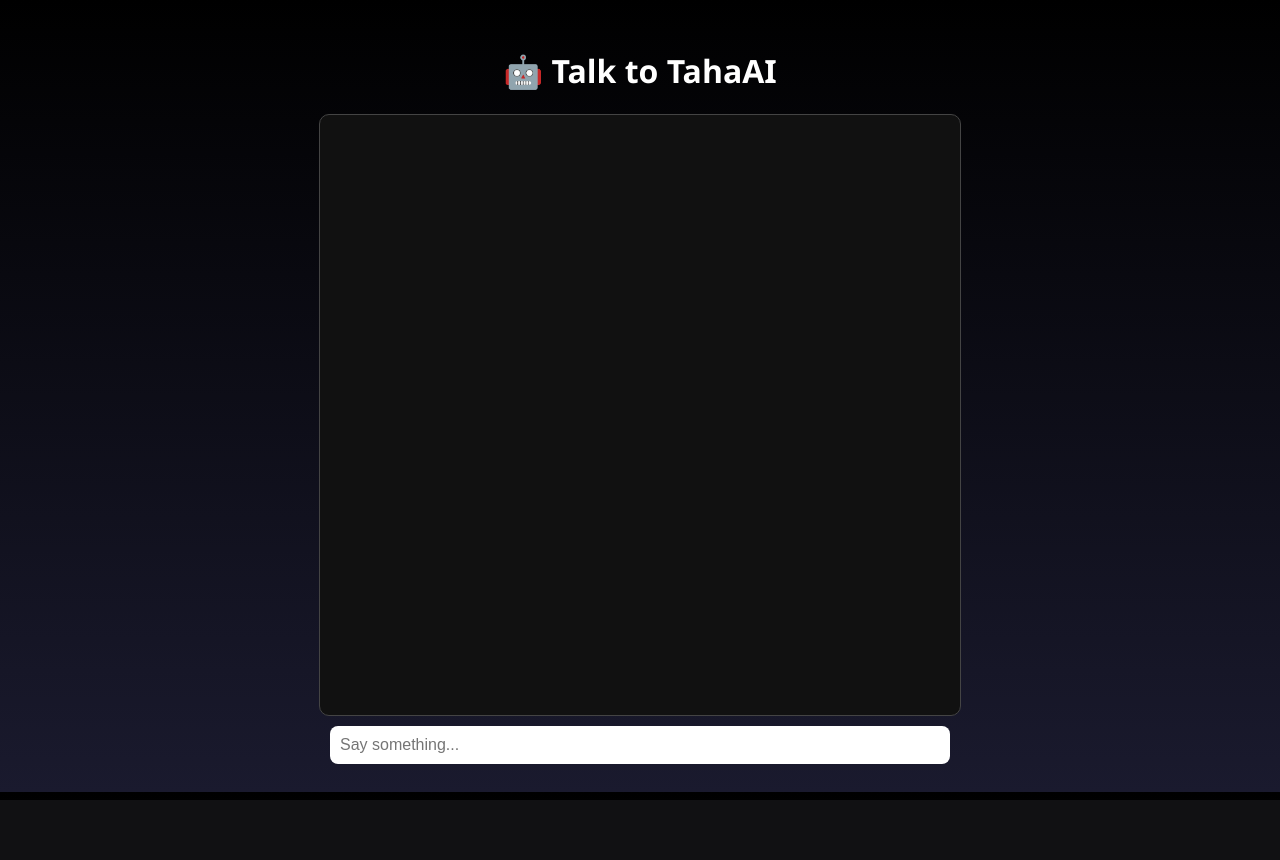
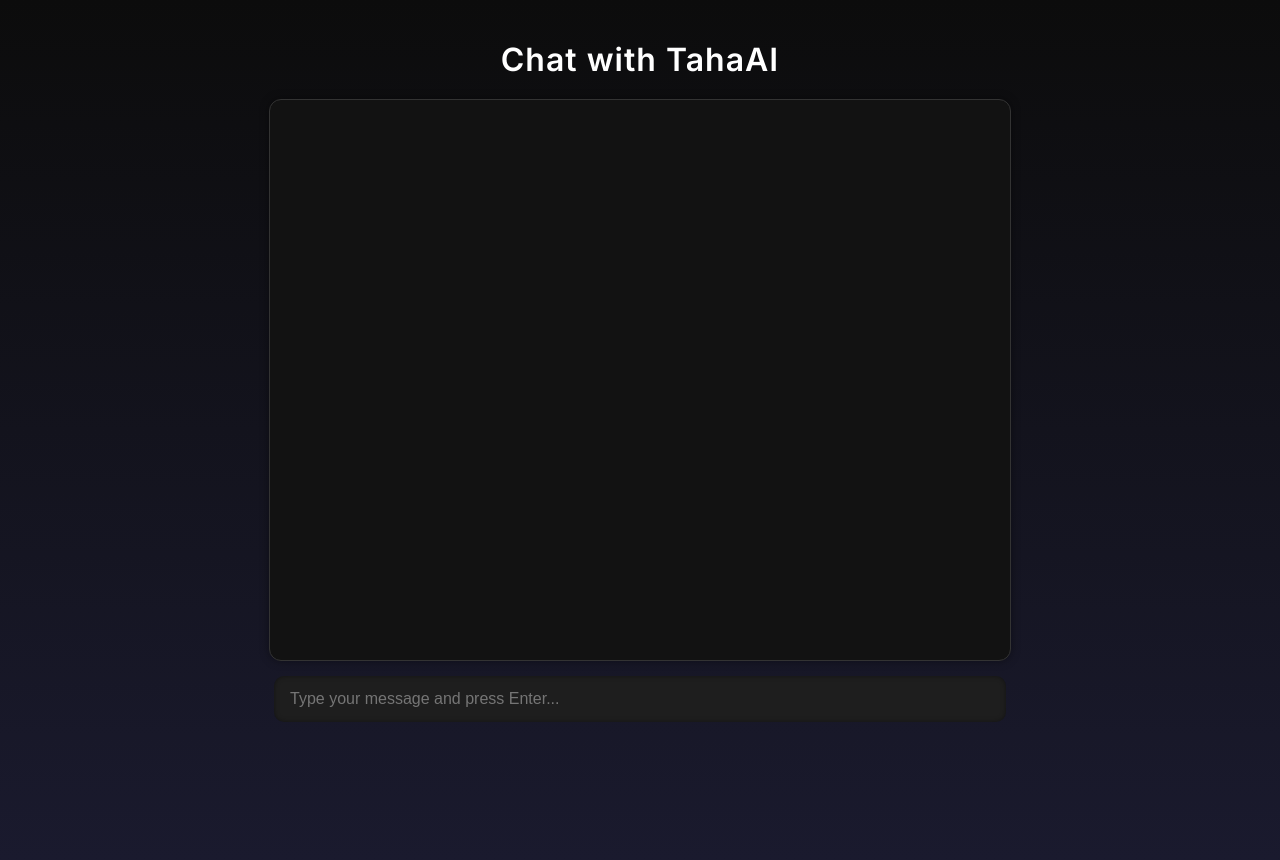
Before and after one commit to TahaBo04/AITaha, a Flask app: page / in a window 1280 px wide. Before the commit the page ends 800 px from the top, so only its background shows below. Run offline with Flask 3, Linux system fonts and the light colour scheme.

Commit message:
Update index.html

```diff
--- a/templates/index.html
+++ b/templates/index.html
@@ -1,58 +1,89 @@
 <!DOCTYPE html>
-<html>
+<html lang="en">
 <head>
+  <meta charset="UTF-8">
   <title>Chat with TahaAI</title>
+  <meta name="viewport" content="width=device-width, initial-scale=1.0" />
+  <link href="https://fonts.googleapis.com/css2?family=Inter:wght@400;600&display=swap" rel="stylesheet">
   <style>
     body {
-      background: linear-gradient(to bottom, #000000, #1a1a2e);
+      background: linear-gradient(to bottom, #0c0c0c, #1a1a2e);
       color: white;
-      font-family: 'Segoe UI', sans-serif;
+      font-family: 'Inter', sans-serif;
       display: flex;
       flex-direction: column;
       align-items: center;
-      padding: 20px;
+      padding: 30px 20px;
+      height: 100vh;
+      margin: 0;
+    }
+
+    h1 {
+      margin: 10px 0 20px;
+      font-size: 2rem;
+      font-weight: 600;
+      letter-spacing: 1px;
     }
 
     #chatbox {
       width: 100%;
-      max-width: 600px;
-      border: 1px solid #444;
+      max-width: 700px;
+      border: 1px solid #333;
       padding: 20px;
-      border-radius: 10px;
+      border-radius: 12px;
       overflow-y: auto;
-      height: 70vh;
-      background-color: #111;
+      height: 65vh;
+      background-color: #121212;
+      box-shadow: 0 0 10px rgba(0,0,0,0.4);
     }
 
     .message {
       margin: 10px 0;
+      line-height: 1.6;
+      font-size: 16px;
     }
 
     .user {
       text-align: right;
-      color: #4fc3f7;
+      color: #4da6ff;
     }
 
     .ai {
       text-align: left;
-      color: #81c784;
+      color: #70d093;
     }
 
     #userInput {
       width: 100%;
-      max-width: 600px;
-      padding: 10px;
-      margin-top: 10px;
-      border-radius: 8px;
+      max-width: 700px;
+      padding: 14px 16px;
+      margin-top: 15px;
+      border-radius: 10px;
       border: none;
       font-size: 16px;
+      background-color: #1e1e1e;
+      color: white;
+      box-shadow: inset 0 0 5px rgba(0,0,0,0.4);
+    }
+
+    #userInput:focus {
+      outline: 2px solid #4da6ff;
+    }
+
+    ::-webkit-scrollbar {
+      width: 6px;
+    }
+
+    ::-webkit-scrollbar-thumb {
+      background-color: #555;
+      border-radius: 10px;
     }
   </style>
 </head>
 <body>
-  <h1>🤖 Talk to TahaAI</h1>
+  <h1>Chat with TahaAI</h1>
   <div id="chatbox"></div>
-  <input id="userInput" type="text" placeholder="Say something..." />
+  <input id="userInput" type="text" placeholder="Type your message and press Enter..." />
 
   <script>
     const chatbox = document.getElementById('chatbox');
@@ -60,10 +91,11 @@
 
     input.addEventListener('keydown', async (e) => {
       if (e.key === 'Enter' && input.value.trim() !== '') {
-        const msg = input.value;
-        chatbox.innerHTML += `<div class="message user"><strong>You:</strong> ${msg}</div>`;
+        const msg = input.value.trim();
+        appendMessage('user', `You: ${msg}`);
         input.value = '';
 
+        try {
           const res = await fetch('/chat', {
             method: 'POST',
             headers: { 'Content-Type': 'application/json' },
@@ -71,16 +103,25 @@
           });
 
           const data = await res.json();
-
           if (data.reply) {
-          chatbox.innerHTML += `<div class="message ai"><strong>TahaAI:</strong> ${data.reply}</div>`;
+            appendMessage('ai', `TahaAI: ${data.reply}`);
           } else {
-          chatbox.innerHTML += `<div class="message ai"><strong>Error:</strong> ${data.error}</div>`;
+            appendMessage('ai', `Error: ${data.error || 'No response'}`);
+          }
+        } catch (err) {
+          appendMessage('ai', '❌ Failed to reach server.');
         }
 
         chatbox.scrollTop = chatbox.scrollHeight;
       }
     });
+
+    function appendMessage(sender, content) {
+      const div = document.createElement('div');
+      div.className = `message ${sender}`;
+      div.textContent = content;
+      chatbox.appendChild(div);
+    }
   </script>
 </body>
 </html>
```
Lines whose indentation alone changed are shown as unchanged.
